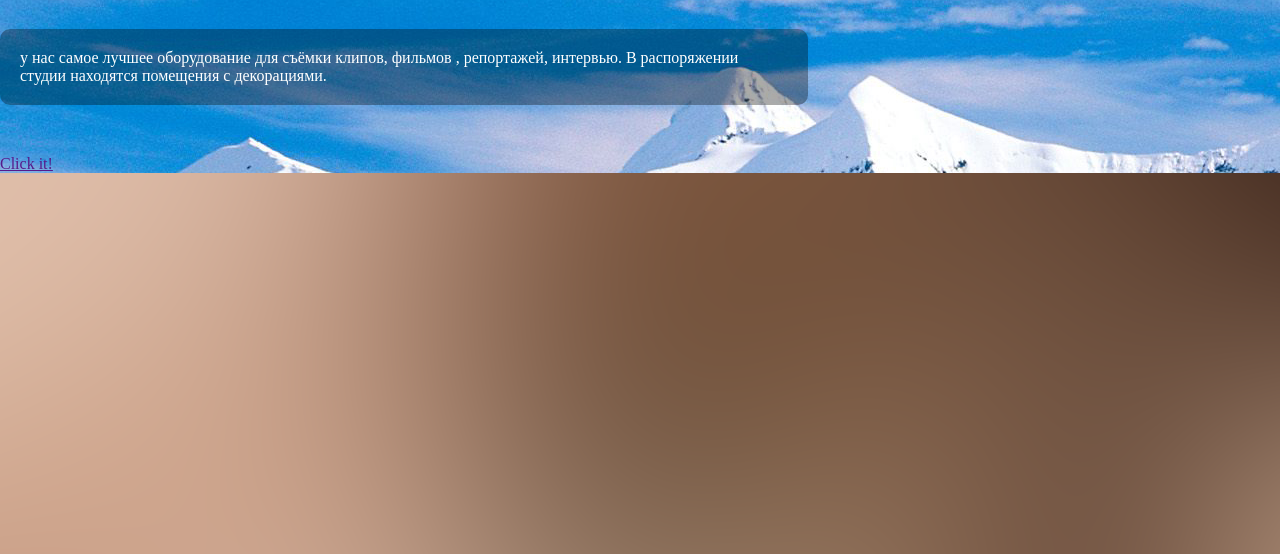
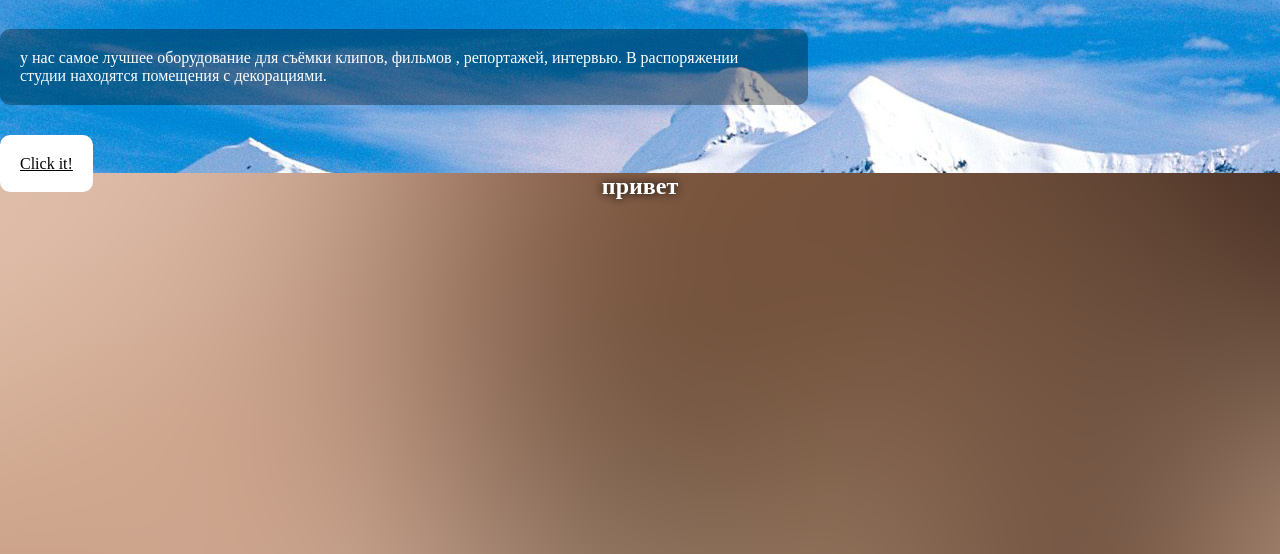
Before and after one commit to McNikita/landing, a plain HTML site: page index.html in a window 1280 px wide. Shown: the part 246-800 px from the top of the page. Drawn offline with Linux system fonts and the light colour scheme.

Commit message:
Add files via upload

```diff
--- a/index.html
+++ b/index.html
@@ -25,10 +25,15 @@
         <h3>мы создаем самые лучшие клипы в мире!</h3>
         <p>у нас самое лучшее оборудование для съёмки клипов, фильмов , репортажей, интервью. В распоряжении студии находятся помещения с декорациями.
         </p>
-        <a href="">Click it!</a>
+        <a href="" class="clickIt">Click it!</a>
+
+
+
     </div>
+    <h2 class="zagolovok">привет</h2>
+
 
 
 </body>
 </html>
-<!-- сделать боковое меню на сайте рэперов -->
+ <!-- создать h2. Ему задать класс zagolovok  -->
--- a/style.css
+++ b/style.css
@@ -25,6 +25,8 @@ h3{
     font-size: 50px;
     text-align: center;
     margin-top: 50px;
+
+
 }
  .menu{
      text-align: center;
@@ -39,4 +41,16 @@ p{
    margin-top: 50px;
    margin-bottom: 50px;
 
+
 }
+.clickIt{
+    border-radius: 10px;
+background-color: white;
+color: black;
+padding: 20px;
+}
+.zagolovok{
+    text-align: center;
+    color: white;
+    text-shadow: 0px 0px 10px black;
+   }
```
